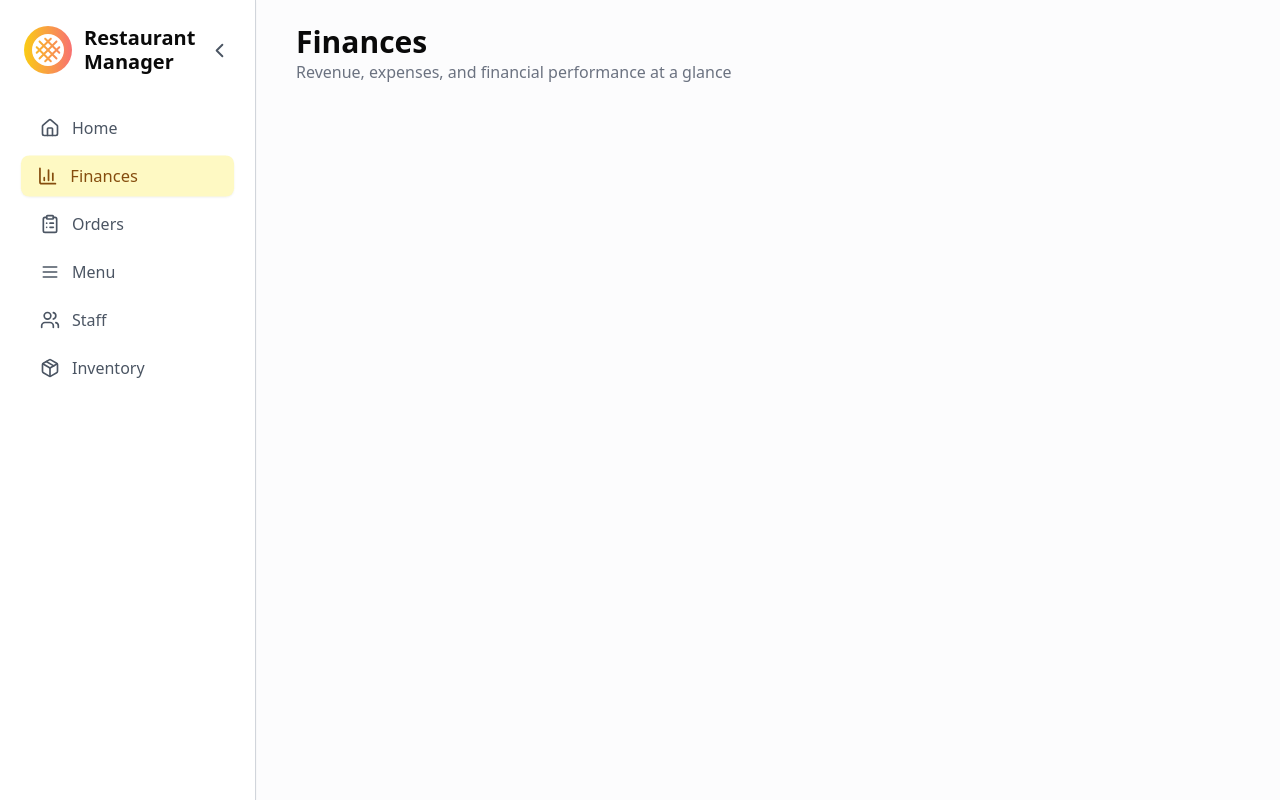
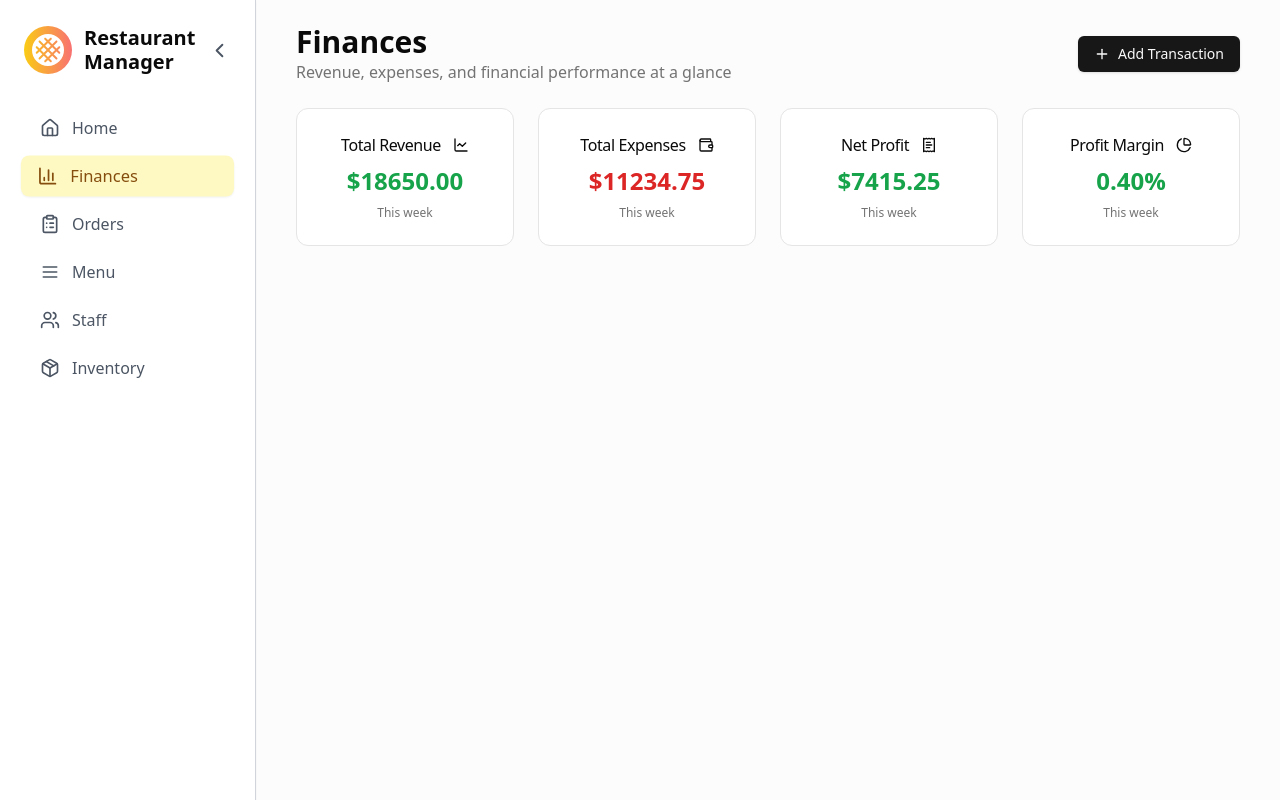
Before and after one commit to felipeubeid/restaurant-manager, a React (Vite) app in the folder frontend/: page /finances in a window 1280 px wide. Built offline with nearby package versions, Linux system fonts and the light colour scheme.

Commit message:
finances-summary

```diff
--- /dev/null
+++ b/frontend/src/components/FinancesSummary.jsx
@@ -0,0 +1,69 @@
+import React from 'react'
+import { Card, CardHeader, CardContent, CardTitle } from '@/components/ui/card'
+import { ChartLine, Wallet, ReceiptText, ChartPie } from 'lucide-react'
+
+const FinancesSummary = ({summary}) => {
+  return (
+    <div className="grid grid-cols-1 md:grid-cols-4 gap-6">
+      <Card className="shadow-none flex flex-col items-center text-center">
+        <CardHeader className="flex flex-row items-center justify-between space-y-0 pb-2">
+            <div className="flex items-center gap-3">
+                <CardTitle className="text-md font-medium">Total Revenue</CardTitle>
+                <ChartLine className="h-4 w-4" />
+            </div>
+        </CardHeader>
+        <CardContent>
+            <div className="text-2xl font-bold text-green-600 pb-2 break-words">${summary.totalRevenue.toFixed(2)}</div>
+            <p className="text-xs text-muted-foreground">This week</p>
+          </CardContent>
+      </Card>
+
+      <Card className="shadow-none flex flex-col items-center text-center">
+        <CardHeader className="flex flex-row items-center justify-between space-y-0 pb-2">
+            <div className="flex items-center gap-3">
+                <CardTitle className="text-md font-medium">Total Expenses</CardTitle>
+                <Wallet className="h-4 w-4" />
+            </div>
+        </CardHeader>
+        <CardContent>
+            <div className="text-2xl font-bold text-red-600 pb-2 break-words">${summary.totalExpenses.toFixed(2)}</div>
+            <p className="text-xs text-muted-foreground">This week</p>
+          </CardContent>
+      </Card>
+
+      <Card className="shadow-none flex flex-col items-center text-center">
+        <CardHeader className="flex flex-row items-center justify-between space-y-0 pb-2">
+            <div className="flex items-center gap-3">
+                <CardTitle className="text-md font-medium">Net Profit</CardTitle>
+                <ReceiptText className="h-4 w-4" />
+            </div>
+        </CardHeader>
+        <CardContent>
+            <div className= {
+                summary.netProfit >= 0 ? "text-2xl font-bold text-green-600 pb-2 break-words"
+                : "text-2xl font-bold text-red-600 pb-2 break-words"}>
+                    ${summary.netProfit.toFixed(2)}</div>
+            <p className="text-xs text-muted-foreground">This week</p>
+          </CardContent>
+      </Card>
+
+      <Card className="shadow-none flex flex-col items-center text-center">
+        <CardHeader className="flex flex-row items-center justify-between space-y-0 pb-2">
+            <div className="flex items-center gap-3">
+                <CardTitle className="text-md font-medium">Profit Margin</CardTitle>
+                <ChartPie className="h-4 w-4" />
+            </div>
+        </CardHeader>
+        <CardContent>
+            <div className= {
+                summary.profitMargin >= 0 ? "text-2xl font-bold text-green-600 pb-2 break-words"
+                : "text-2xl font-bold text-red-600 pb-2 break-words"}>
+                    {summary.profitMargin.toFixed(2)}%</div>
+            <p className="text-xs text-muted-foreground">This week</p>
+          </CardContent>
+      </Card>
+    </div>
+  )
+}
+
+export default FinancesSummary
--- a/frontend/src/components/InventoryItem.jsx
+++ b/frontend/src/components/InventoryItem.jsx
@@ -1,5 +1,5 @@
 import React from 'react'
-import { Table, TableBody, TableCell, TableHead, TableHeader, TableRow} from "@/components/ui/table"
+import { TableCell, TableRow} from "@/components/ui/table"
 import { Button } from "@/components/ui/button"
 import { Edit, Trash2 } from 'lucide-react'
 import { Link } from 'react-router-dom'
@@ -20,7 +20,7 @@ const InventoryItem = ({item}) => {
         <TableCell>${item.totalCost.toFixed(2)}</TableCell>
         <TableCell className="text-center">
             <div className="flex justify-center gap-2">
-                <Link to={`/edit-menu-item/${item.id}`}>
+                <Link to={`/edit-inventory-item/${item.id}`}>
                     <Button size="sm" variant="outline" className="h-8 w-8 p-0 shadow-none">
                     <Edit className="h-4 w-4" />
                     </Button>
--- a/frontend/src/components/InventoryList.jsx
+++ b/frontend/src/components/InventoryList.jsx
@@ -1,12 +1,11 @@
 import React from 'react'
 import { Table, TableBody, TableCell, TableHead, TableHeader, TableRow} from "@/components/ui/table"
 import InventoryItem from './InventoryItem'
-import { ScrollArea } from "@/components/ui/scroll-area"
 
 const InventoryList = ({inventory}) => {
   return (
-	<ScrollArea className="w-full rounded-md border bg-white shadow-none px-4 py-1">
-		<Table className="min-w-[700px]">
+	<div className="rounded-xl border bg-white shadow-none px-4 py-1">
+		<Table>
 			<TableHeader>
 				<TableRow className="text-center">
 					<TableHead>Name</TableHead>
@@ -24,7 +23,7 @@ const InventoryList = ({inventory}) => {
 				))}
 			</TableBody>
 		</Table>
-	</ScrollArea>
+	</div>
   )
 }
 
--- a/frontend/src/pages/Finances.jsx
+++ b/frontend/src/pages/Finances.jsx
@@ -1,13 +1,98 @@
 import React from 'react'
+import { Button } from '@/components/ui/button'
+import { Plus } from 'lucide-react'
+import { Link } from 'react-router-dom'
+import FinancesSummary from '@/components/FinancesSummary'
+
+const finances = [
+  {
+    summary: {
+      totalRevenue: 18650.00,
+      totalExpenses: 11234.75,
+      netProfit: 7415.25,
+      profitMargin: 0.3975
+    },
+    recentTransactions: [
+      {
+        type: "sale",
+        amount: 75.00,
+        description: "Order #1034",
+        date: "2025-06-14"
+      },
+      {
+        type: "expense",
+        amount: 120.50,
+        description: "Food Supplier - Vegetables",
+        date: "2025-06-13"
+      },
+      {
+        type: "sale",
+        amount: 60.00,
+        description: "Order #1033",
+        date: "2025-06-13"
+      }
+    ],
+    expenseCategories: [
+      {
+        category: "Labor",
+        amount: 3980.00
+      },
+      {
+        category: "Ingredients",
+        amount: 5230.75
+      },
+      {
+        category: "Utilities",
+        amount: 735.25
+      },
+      {
+        category: "Maintenance",
+        amount: 1288.75
+      }
+    ],
+    revenueByCategory: [
+      {
+        category: "Entrees",
+        amount: 8700.00
+      },
+      {
+        category: "Drinks",
+        amount: 4200.50
+      },
+      {
+        category: "Desserts",
+        amount: 1750.25
+      },
+      {
+        category: "Appetizers",
+        amount: 4499.25
+      }
+    ]
+  }
+]
 
 const Finances = () => {
   return (
-    <>
-      <div>
-        <h1 className="page-title">Finances</h1>
-        <p className="page-description">Revenue, expenses, and financial performance at a glance</p>
+    <div>
+      <div className="space-y-6">
+      <div className="flex flex-col sm:flex-row sm:items-center sm:justify-between sm:gap-6 px-4 gap-3">
+          <div>
+            <h1 className="text-3xl font-bold text-foreground">Finances</h1>
+            <p className="text-muted-foreground">Revenue, expenses, and financial performance at a glance</p>
+          </div>
+          <Link to ={'/add-transaction'}>
+            <Button className="flex items-center gap-2">
+              <Plus className="h-4 w-4" /> Add Transaction
+            </Button>
+          </Link>
+        </div>
+        <div className="px-4 space-y-6">
+          {finances.map(({ summary }, index) => (
+              finances.length > 0 && (<FinancesSummary key={index} summary={summary} />)
+            ))}
+        </div>
       </div>
-    </>
+    </div>
   )
 }
 
--- a/frontend/src/pages/Inventory.jsx
+++ b/frontend/src/pages/Inventory.jsx
@@ -83,13 +83,13 @@ const Inventory = () => {
             <h1 className="text-3xl font-bold text-foreground">Inventory</h1>
             <p className="text-muted-foreground">Track and manage restaurant inventory</p>
           </div>
-          <Link to ={'/add-menu-item'}>
+          <Link to ={'/add-inventory-item'}>
             <Button className="flex items-center gap-2">
               <Plus className="h-4 w-4" /> Add Item
             </Button>
           </Link>
         </div>
-        <div className="space-y-6 px-4">
+        <div className="px-4 space-y-6">
           <InventoryList inventory={inventory}></InventoryList>
         </div>
       </div>
--- a/frontend/src/pages/Menu.jsx
+++ b/frontend/src/pages/Menu.jsx
@@ -4,7 +4,6 @@ import { Button } from '@/components/ui/button'
 import { Plus } from 'lucide-react'
 import { Link } from 'react-router-dom'
 
-const Menu = () => {
 const menuData = [
   {
     id: 1,
@@ -66,6 +65,8 @@ const Menu = () => {
   }
 ]
 
+const Menu = () => {
+
   return (
     <div>
       <div className="space-y-6">
--- a/frontend/src/pages/Orders.jsx
+++ b/frontend/src/pages/Orders.jsx
@@ -80,7 +80,7 @@ const Orders = () => {
             <h1 className="text-3xl font-bold text-foreground">Orders</h1>
             <p className="text-muted-foreground">Track and review all restaurant orders</p>
           </div>
-          <Link to ={'/add-staff-member'}>
+          <Link to ={'/add-order'}>
             <Button className="flex items-center gap-2">
               <Plus className="h-4 w-4" /> Add Order
             </Button>
```
Lines whose indentation alone changed are shown as unchanged.
